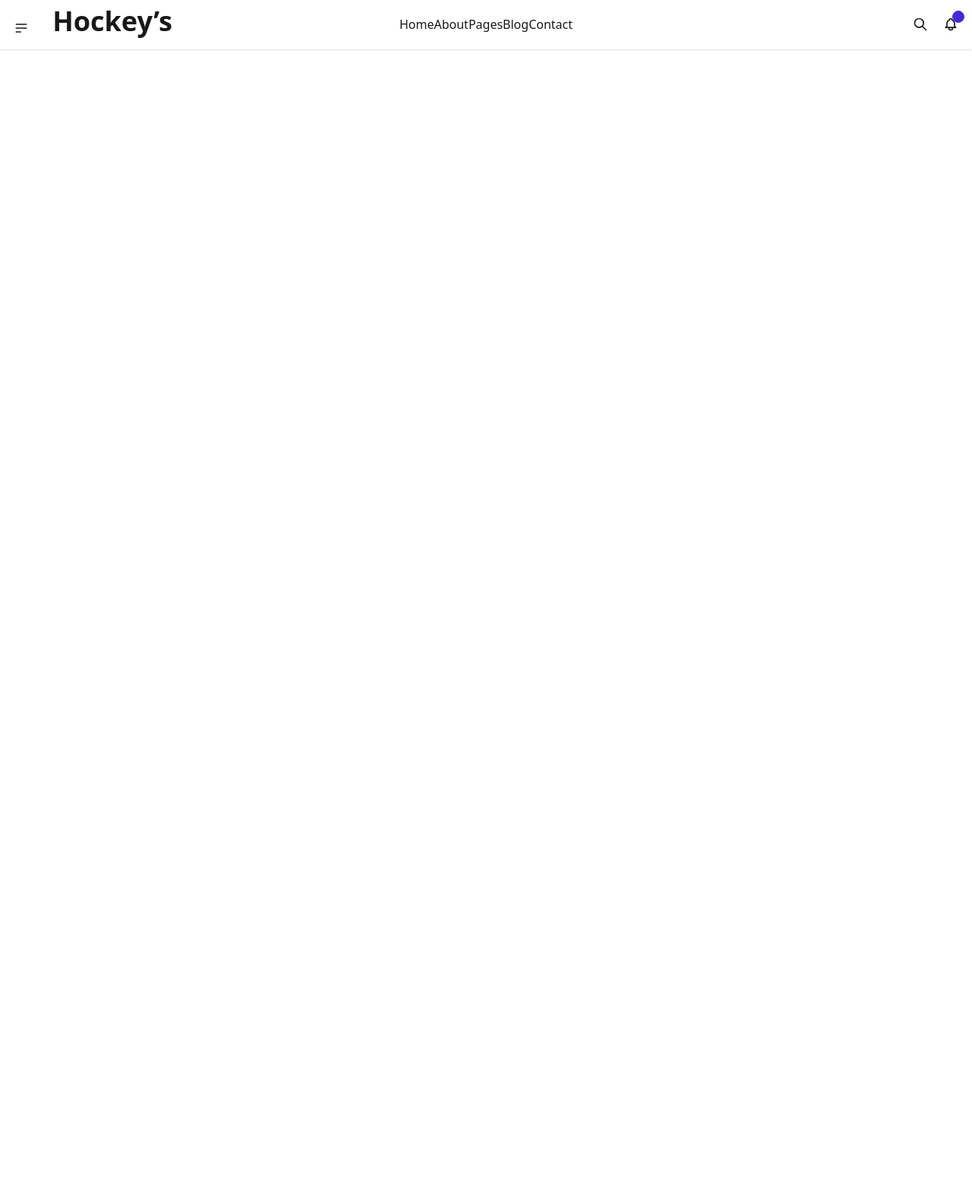
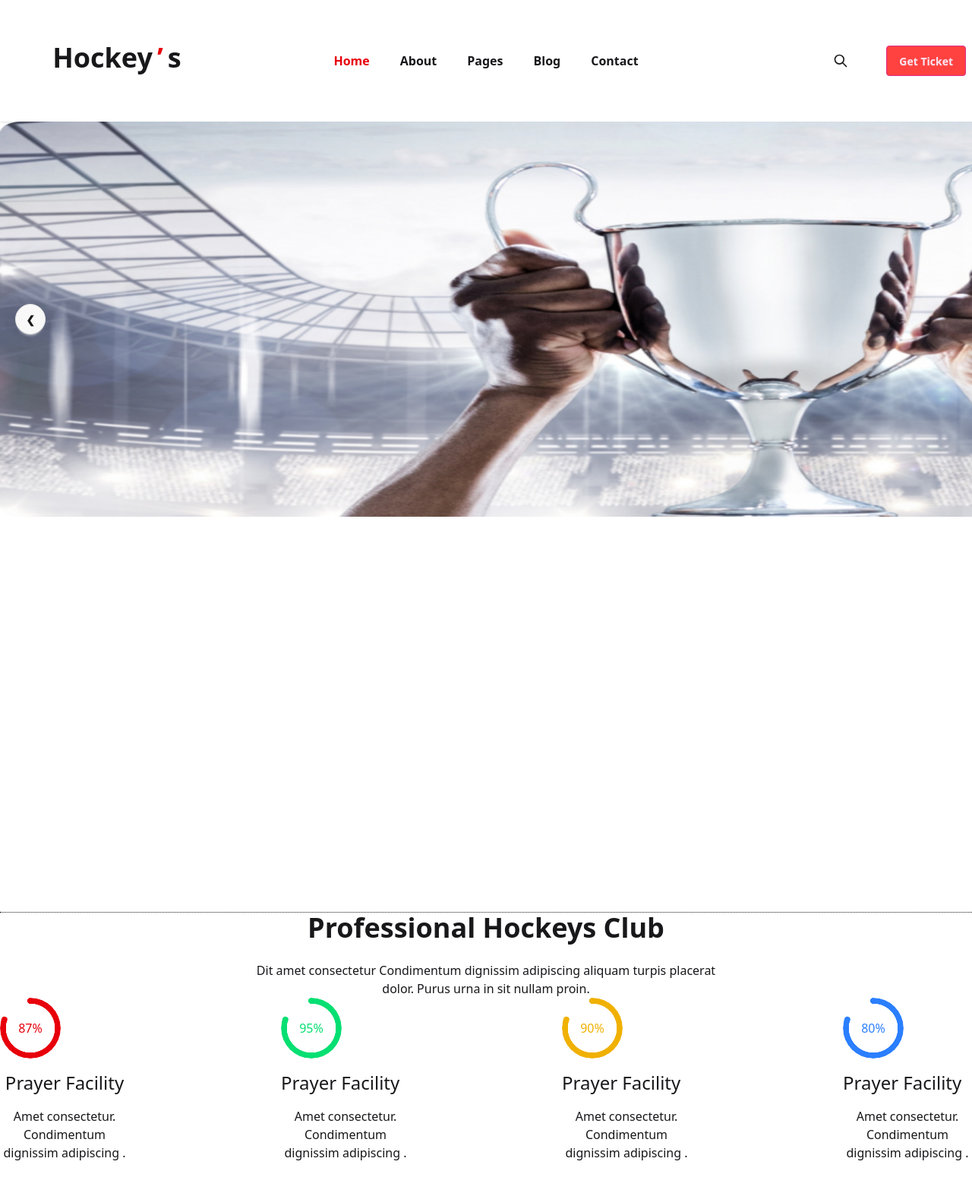
Before and after one commit to Tajdid22/My-Assignment-number-3-, a plain HTML site: page index.html in a window 1280 px wide. Shown: the whole page at 76% size. Before the commit the page ends 800 px from the top, so only its background shows below. Drawn offline with nearby package versions, Linux system fonts and the light colour scheme.

Commit message:
126 line done

```diff
--- a/index.html
+++ b/index.html
@@ -4,48 +4,129 @@
     <meta charset="UTF-8">
     <meta name="viewport" content="width=device-width, initial-scale=1.0">
     <title>Landing Page Design</title>
-    <link href="https://cdn.jsdelivr.net/npm/daisyui@5" rel="stylesheet" type="text/css" />
+    <link href="https://cdn.jsdelivr.net/npm/daisyui@5" rel="stylesheet"
+      type="text/css" />
     <script src="https://cdn.jsdelivr.net/npm/@tailwindcss/browser@4"></script>
   </head>
-<body>
+  <body class="container mx-auto">
     <header>
       <section>
         <div class="navbar bg-base-100 shadow-sm">
           <div class="navbar-start">
             <div class="dropdown">
               <div tabindex="0" role="button" class="btn btn-ghost btn-circle">
-                      <svg xmlns="http://www.w3.org/2000/svg" class="h-5 w-5" fill="none" viewBox="0 0 24 24" stroke="currentColor"> <path stroke-linecap="round" stroke-linejoin="round" stroke-width="2" d="M4 6h16M4 12h16M4 18h7" /> </svg>
 
               </div>
               <div class="navbar-center">
-                  <a class="btn btn-ghost text-4xl font-bold flex">Hockey’s</a>
+                <a class="btn btn-ghost text-4xl font-bold ">Hockey<span
+                    class="text-red-600">’</span>s</a>
               </div>
             </div>
           </div>
-                <section><ul class="flex ">
-                    <li><a>Home</a></li>
+          <section><ul class="flex font-bold gap-x-10 py-15 ">
+              <li><a class="text-red-600 font-bold">Home</a></li>
               <li><a>About</a></li>
               <li><a>Pages</a></li>
               <li><a>Blog</a></li>
               <li><a>Contact</a></li>
             </ul></section>
-                <div class="navbar-end">
+          <div class="navbar-end gap-y-1">
             <button class="btn btn-ghost btn-circle">
-                    <svg xmlns="http://www.w3.org/2000/svg" class="h-5 w-5" fill="none" viewBox="0 0 24 24" stroke="currentColor"> <path stroke-linecap="round" stroke-linejoin="round" stroke-width="2" d="M21 21l-6-6m2-5a7 7 0 11-14 0 7 7 0 0114 0z" /> </svg>
+              <svg xmlns="http://www.w3.org/2000/svg" class="h-5 w-5"
+                fill="none" viewBox="0 0 24 24" stroke="currentColor"> <path
+                  stroke-linecap="round" stroke-linejoin="round"
+                  stroke-width="2"
+                  d="M21 21l-6-6m2-5a7 7 0 11-14 0 7 7 0 0114 0z" /> </svg>
             </button>
             <button class="btn btn-ghost btn-circle">
-                    <div class="indicator">
-                      <svg xmlns="http://www.w3.org/2000/svg" class="h-5 w-5" fill="none" viewBox="0 0 24 24" stroke="currentColor"> <path stroke-linecap="round" stroke-linejoin="round" stroke-width="2" d="M15 17h5l-1.405-1.405A2.032 2.032 0 0118 14.158V11a6.002 6.002 0 00-4-5.659V5a2 2 0 10-4 0v.341C7.67 6.165 6 8.388 6 11v3.159c0 .538-.214 1.055-.595 1.436L4 17h5m6 0v1a3 3 0 11-6 0v-1m6 0H9" /> </svg>
-                      <span class="badge badge-xs badge-primary indicator-item"></span>
+            </button>
+            <button class="btn btn-active btn-secondary bg-[#FF4240]">Get
+              Ticket</button>
           </div>
-                  </button>
+        </div>
+      </section>
+      <section>
+        <div class="carousel w-full">
+          <div id="slide1" class="carousel-item relative w-500 h-130">
+            <img
+              src="Images/1.png"
+              class="w-full" />
+            <div
+              class="absolute left-5 right-5 top-1/2 flex -translate-y-1/2 transform justify-between">
+              <a href="#slide4" class="btn btn-circle">❮</a>
+              <a href="#slide2" class="btn btn-circle">❯</a>
+
+            </div>
+
+          </div>
+          <div id="slide2" class="carousel-item relative w-full">
+            <img
+              src="https://img.daisyui.com/images/stock/photo-1609621838510-5ad474b7d25d.webp"
+              class="w-full" />
+            <div
+              class="absolute left-5 right-5 top-1/2 flex -translate-y-1/2 transform justify-between">
+              <a href="#slide1" class="btn btn-circle">❮</a>
+              <a href="#slide3" class="btn btn-circle">❯</a>
+            </div>
+          </div>
+          <div id="slide3" class="carousel-item relative w-full">
+            <img
+              src="https://img.daisyui.com/images/stock/photo-1414694762283-acccc27bca85.webp"
+              class="w-full" />
+            <div
+              class="absolute left-5 right-5 top-1/2 flex -translate-y-1/2 transform justify-between">
+              <a href="#slide2" class="btn btn-circle">❮</a>
+              <a href="#slide4" class="btn btn-circle">❯</a>
+            </div>
+          </div>
+          <div id="slide4" class="carousel-item relative w-full">
+            <img
+              src="https://img.daisyui.com/images/stock/photo-1665553365602-b2fb8e5d1707.webp"
+              class="w-full" />
+            <div
+              class="absolute left-5 right-5 top-1/2 flex -translate-y-1/2 transform justify-between">
+              <a href="#slide3" class="btn btn-circle">❮</a>
+              <a href="#slide1" class="btn btn-circle">❯</a>
+
+            </div>
           </div>
         </div>
       </section>
 
     </header>
 
-    <main>
+    <main class="py-20">
+      <hr style="border-style: dotted">
+
+  <h1 class="flex justify-center text-4xl font-bold pb-6">Professional Hockeys Club</h1>
+      <p class="flex justify-center text-center">Dit amet consectetur Condimentum dignissim adipiscing aliquam turpis
+        placerat <br>
+         dolor. Purus urna in sit nullam proin. </p>
+
+      <div class="flex justify-center gap-50">
+        <div>
+          <div class="radial-progress text-red-600" style="--value:80;" aria-valuenow="80" role="progressbar">87%</div>
+          <h3 class="text-2xl pt-4 pb-4 text-center">Prayer Facility</h3>
+          <p class="text-center">Amet consectetur. Condimentum <br> dignissim adipiscing .</p>
+        </div>
+        <div>
+          <div class="radial-progress text-green-400" style="--value:80;" aria-valuenow="80" role="progressbar">95%</div>
+          <h3 class="text-2xl pt-4 pb-4">Prayer Facility</h3>
+          <p class="text-center">Amet consectetur. Condimentum <br> dignissim adipiscing .</p>
+        </div>
+        <div>
+          <div class="radial-progress text-yellow-500" style="--value:80;" aria-valuenow="80" role="progressbar">90%</div>
+          <h3 class="text-2xl pt-4 pb-4">Prayer Facility</h3>
+          <p class="text-center">Amet consectetur. Condimentum <br> dignissim adipiscing .</p>
+        </div>
+        <div>
+          <div class="radial-progress text-blue-500" style="--value:80;" aria-valuenow="80" role="progressbar">80%</div>
+          <h3 class="text-2xl pt-4 pb-4">Prayer Facility</h3>
+          <p class="text-center">Amet consectetur. Condimentum <br> dignissim adipiscing .</p>
+        </div>
+
+      </div>
+
 
     </main>
 
```
Lines whose indentation alone changed are shown as unchanged.
